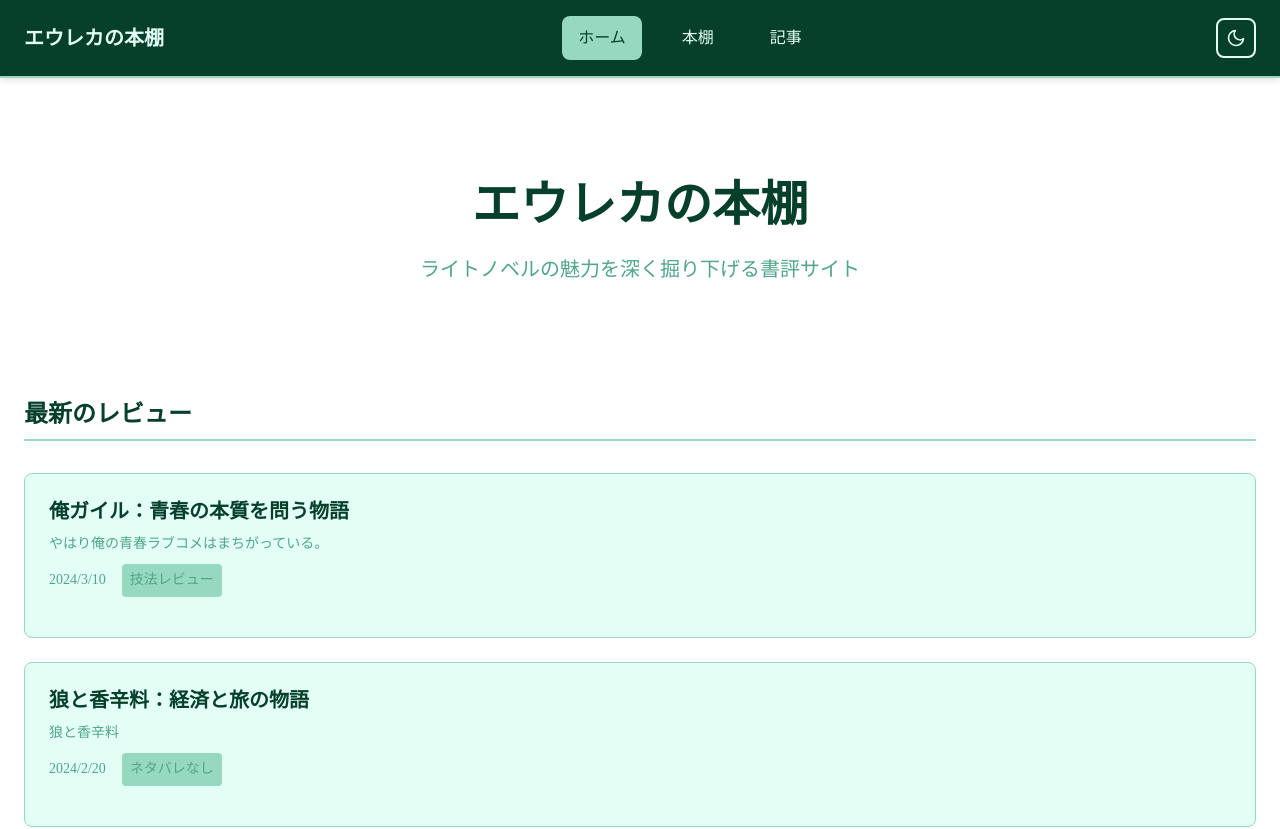
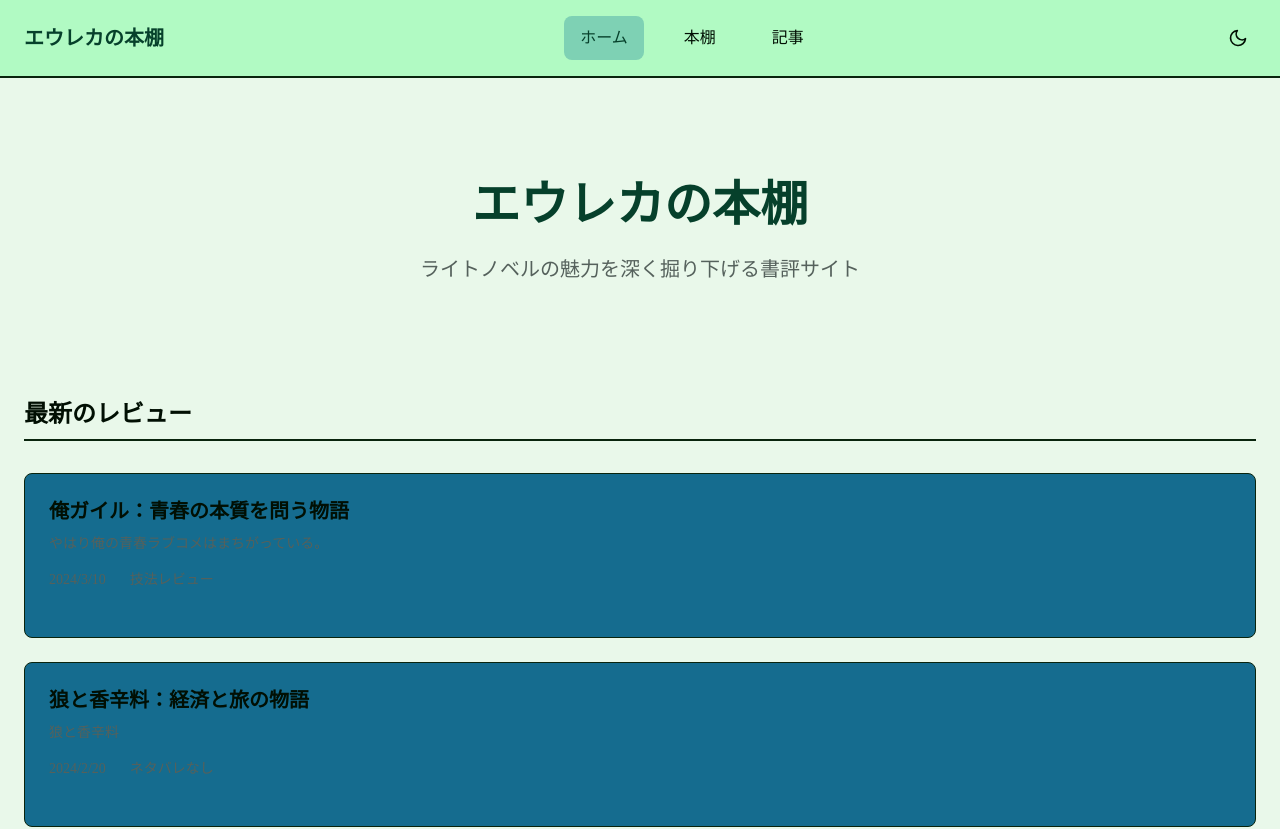
Before and after one commit to haruki-nikaidou/ln-blog, an Astro site: page / in a window 1280 px wide. Shown: the top 829 px of the page. Built offline with nearby package versions, Linux system fonts and the light colour scheme; Astro itself is replaced by a stand-in of ours.

Commit message:
fix color in navigation

```diff
--- a/src/components/Navigation.astro
+++ b/src/components/Navigation.astro
@@ -1,68 +1,69 @@
 ---
-import ThemeToggle from './ThemeToggle.svelte';
+import ThemeToggle from "./ThemeToggle.svelte";
 
 const currentPath = Astro.url.pathname;
 
 const navItems = [
-  { href: '/', label: 'ホーム' },
-  { href: '/bookshelf', label: '本棚' },
-  { href: '/articles', label: '記事' },
+  { href: "/", label: "ホーム" },
+  { href: "/bookshelf", label: "本棚" },
+  { href: "/articles", label: "記事" },
 ];
 ---
 
+<header>
   <nav class="navigation">
-  <div class="container">
-    <div class="nav-content">
     <a href="/" class="site-title">エウレカの本棚</a>
-
     <div class="nav-links">
-        {navItems.map((item) => (
+      {
+        navItems.map((item) => (
           <a
             href={item.href}
-            class:list={['nav-link', { active: currentPath === item.href }]}
+            class:list={["nav-link", { active: currentPath === item.href }]}
           >
             {item.label}
           </a>
-        ))}
+        ))
+      }
     </div>
 
     <div class="theme-toggle-wrapper">
       <ThemeToggle client:load />
     </div>
-    </div>
-  </div>
   </nav>
+</header>
 
 <style lang="scss">
-  @use '../styles/variables' as *;
+  @use "../styles/variables" as *;
 
-  .navigation {
-    background-color: var(--color-primary);
-    color: var(--color-secondary);
-    padding: $spacing-md 0;
-    border-bottom: 2px solid var(--color-accent);
+  header {
+    background-color: var(--color-card);
+    color: var(--color-text);
+    padding: $spacing-md $spacing-lg;
+    border-bottom: 2px solid var(--color-border);
     position: sticky;
     top: 0;
     z-index: 100;
-    box-shadow: $shadow-md;
   }
 
-  .nav-content {
+  .navigation {
+    max-width: $wide;
+    margin: 0 auto;
     display: flex;
+    flex-wrap: wrap;
+    justify-content: space-between;
     align-items: center;
-    justify-content: space-between;
     gap: $spacing-lg;
   }
 
   .site-title {
     font-size: $font-size-xl;
     font-weight: 700;
-    color: var(--color-secondary);
+    color: var(--color-primary);
     text-decoration: none;
     white-space: nowrap;
 
     &:hover {
-      color: var(--color-accent);
+      color: var(--color-highlight);
       text-decoration: none;
     }
   }
@@ -72,6 +73,7 @@ const navItems = [
     gap: $spacing-lg;
     flex: 1;
     justify-content: center;
+    min-width: 256px;
 
     @media (max-width: $mobile) {
       gap: $spacing-sm;
@@ -79,7 +81,7 @@ const navItems = [
   }
 
   .nav-link {
-    color: var(--color-secondary);
+    color: var(--color-text);
     text-decoration: none;
     padding: $spacing-sm $spacing-md;
     border-radius: $radius-md;
@@ -88,12 +90,12 @@ const navItems = [
 
     &:hover {
       background-color: var(--color-highlight);
-      color: var(--color-secondary);
+      color: var(--color-primary);
       text-decoration: none;
     }
 
     &.active {
-      background-color: var(--color-accent);
+      background-color: var(--color-highlight);
       color: var(--color-primary);
     }
   }
--- a/src/components/ThemeToggle.svelte
+++ b/src/components/ThemeToggle.svelte
@@ -50,20 +50,18 @@
 
   .theme-toggle {
     background: transparent;
-    border: 2px solid var(--color-secondary);
+    border: none;
     border-radius: $radius-md;
     padding: $spacing-sm;
     cursor: pointer;
     display: flex;
     align-items: center;
     justify-content: center;
-    color: var(--color-secondary);
+    color: var(--color-text);
     transition: all 0.2s ease;
 
     &:hover {
-      background-color: var(--color-accent);
-      border-color: var(--color-accent);
-      color: var(--color-primary);
+      background-color: var(--color-highlight);
     }
 
     svg {
--- a/src/styles/global.scss
+++ b/src/styles/global.scss
@@ -5,23 +5,23 @@
   // Light mode (default)
   --color-primary: #{$light-primary};
   --color-secondary: #{$light-secondary};
-  --color-accent: #{$light-accent};
   --color-highlight: #{$light-highlight};
-  --color-bg: #ffffff;
-  --color-text: #{$light-primary};
-  --color-text-secondary: #{$light-highlight};
-  --color-border: #{$light-accent};
+  --color-bg: #{$light-background};
+  --color-card: #{$light-card};
+  --color-text: #{$light-foreground};
+  --color-text-secondary: #{$light-muted-foreground};
+  --color-border: #{$light-border};
 }
 
 .dark {
-  --color-primary: #{$dark-highlight};
+  --color-primary: #{$dark-primary};
   --color-secondary: #{$dark-secondary};
-  --color-accent: #{$dark-accent};
-  --color-highlight: #{$dark-primary};
-  --color-bg: #1a1614;
-  --color-text: #e8e6e3;
-  --color-text-secondary: #{$dark-accent};
-  --color-border: #{$dark-accent};
+  --color-highlight: #{$dark-highlight};
+  --color-bg: #{$dark-background};
+  --color-card: #{$dark-card};
+  --color-text: #{$dark-foreground};
+  --color-text-secondary: #{$dark-muted-foreground};
+  --color-border: #{$dark-border};
 }
 
 * {
--- a/src/styles/variables.scss
+++ b/src/styles/variables.scss
@@ -1,14 +1,22 @@
 // Light mode colors (green palette)
 $light-primary: #06402B;
-$light-secondary: #E3FFF5;
-$light-accent: #96D9C0;
-$light-highlight: #51A687;
+$light-secondary: #156c8f;
+$light-background: #e9f8ea;
+$light-foreground: #010f03;
+$light-card: #b1fac3;
+$light-muted-foreground: #55615c;
+$light-border: #09240D;
+$light-highlight: #7ed1b4;
 
 // Dark mode colors (brown palette)
-$dark-primary: #635147;
-$dark-secondary: #4E3F39;
-$dark-accent: #635E47;
-$dark-highlight: #746347;
+$dark-primary: #c27f3c;
+$dark-secondary: #147042;
+$dark-background: #222120;
+$dark-foreground: #f5ecda;
+$dark-card: #302922;
+$dark-muted-foreground: #857e73;
+$dark-border: #c09f53;
+$dark-highlight: #473b28;
 
 // Breakpoints
 $mobile: 640px;
```
Lines whose indentation alone changed are shown as unchanged.
